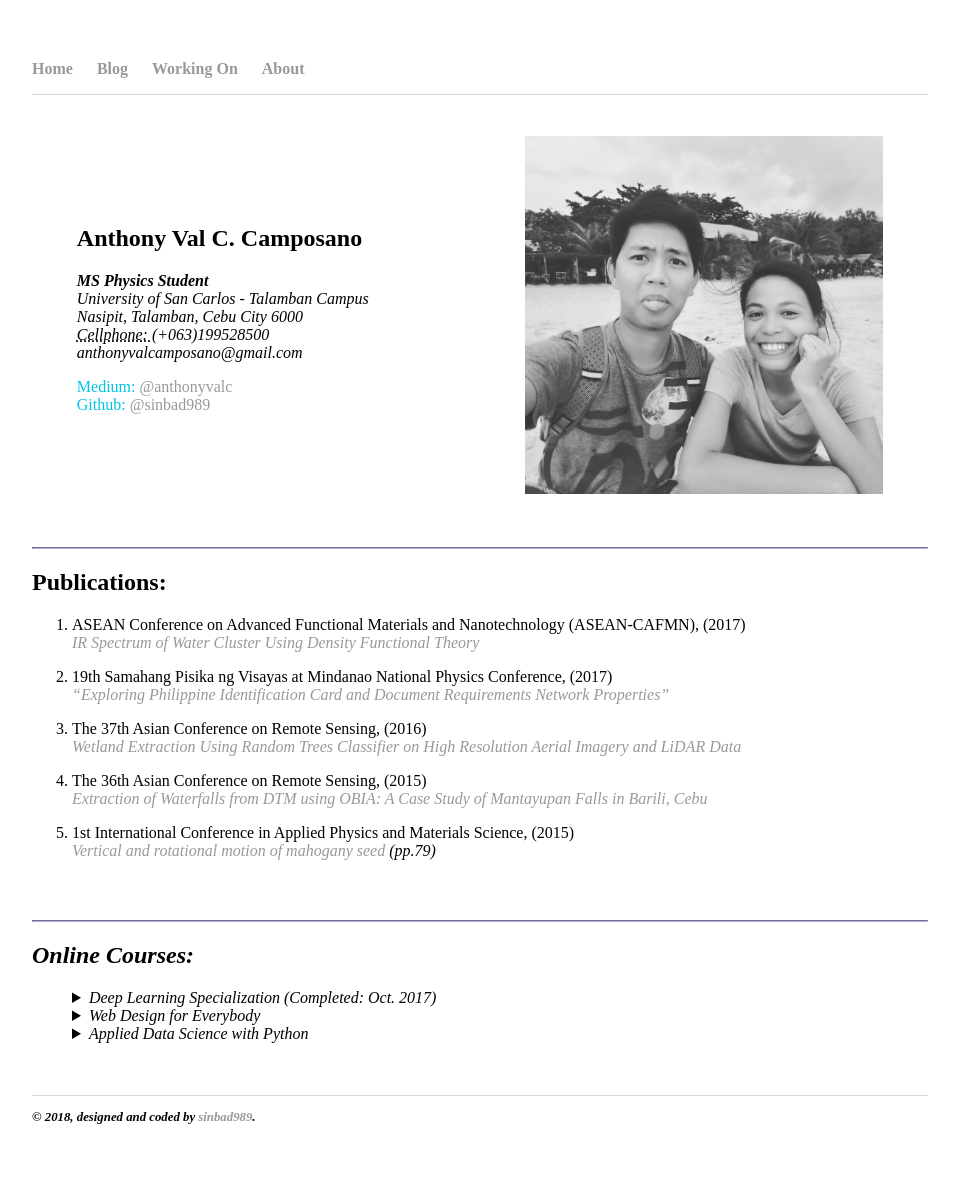
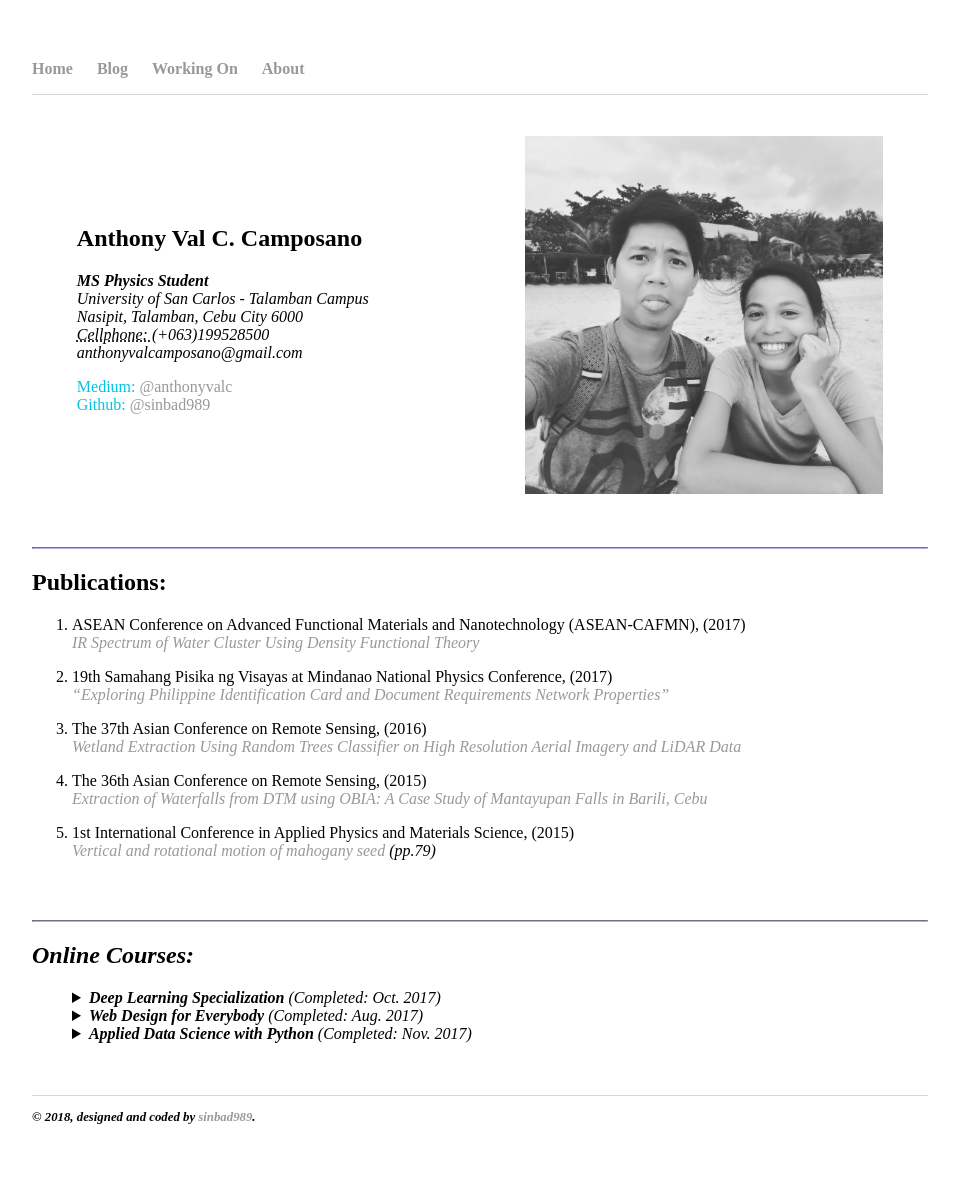
Before and after one commit to sinbad989/sinbad989.github.io, a Jekyll site: the page built from about/index.html, in a window 1280 px wide. Shown: the whole page, without its empty margins (160-1119 px from the left). Built offline with Jekyll 4.4.1, drawn with Linux system fonts in a browser that asks for light colours; nearby versions of some CDN libraries; some web fonts are replaced.

```diff
--- a/about/index.html
+++ b/about/index.html
@@ -65,7 +65,7 @@
 	<h2>Online Courses:</h2>
 	<ol>
 	<details>
-			<summary>Deep Learning Specialization (Completed: Oct. 2017)</summary>
+			<summary><b>Deep Learning Specialization</b> (Completed: Oct. 2017)</summary>
 			<ol>
 			<li>Structuring Machine Learning</li>
 			<li>Neural Network and Deep Learning</li>
@@ -75,7 +75,7 @@
 	</details>
 
 	<details>
-		<summary>Web Design for Everybody</summary>
+		<summary><b>Web Design for Everybody</b> (Completed: Aug. 2017)</summary>
 		<ol>
 			<li>Intro to HTML</li>
 			<li>Intro to CSS</li>
@@ -83,7 +83,7 @@
 	</details>
 
 	<details>
-		<summary>Applied Data Science with Python</summary>
+		<summary><b>Applied Data Science with Python</b> (Completed: Nov. 2017)</summary>
 		<ol>
 			<li>Data Analysis</li>
 			<li>Machine Learning</li>
--- a/css/main.css
+++ b/css/main.css
@@ -188,8 +188,8 @@
 .span_1_of_3 {
     width: 31%;
     background-color:#F0F0F0;
-    height: 200px;
-    padding: 10px 0px 0px 5px;
+    height: 275px;
+    padding: 10px 0px 10px 5px;
     box-shadow: 0 4px 8px 0 rgba(0, 0, 0, 0.2), 0 6px 20px 0 rgba(0, 0, 0, 0.19);
 }
 
--- a/gis/index.html
+++ b/gis/index.html
@@ -18,9 +18,9 @@
 <div class="post_content">
 
 <ul>
-  {% for post in site.categories.GIS %}
+  {% for post in site.categories.gis %}
     {% if post.url %}
-        <li><h2><a href="{{ post.url }}">{{ post.title }} -- {{post.date| date_to_string}}</a></h2></li>
+        <li><h4><a href="{{ post.url }}">{{ post.title }} -- {{post.date| date_to_string}}</a></h4></li>
     {% endif %}
   {% endfor %}
 </ul>
```
Also changed, not shown: _posts/2018-01-04-Topographic-Map-Grabber.md (added, +28 -0 lines), working/index.html (+6 -3 lines), assets/dapa.jpeg (added), assets/dapagoogle.jpeg (added), assets/namria.JPG (added).
